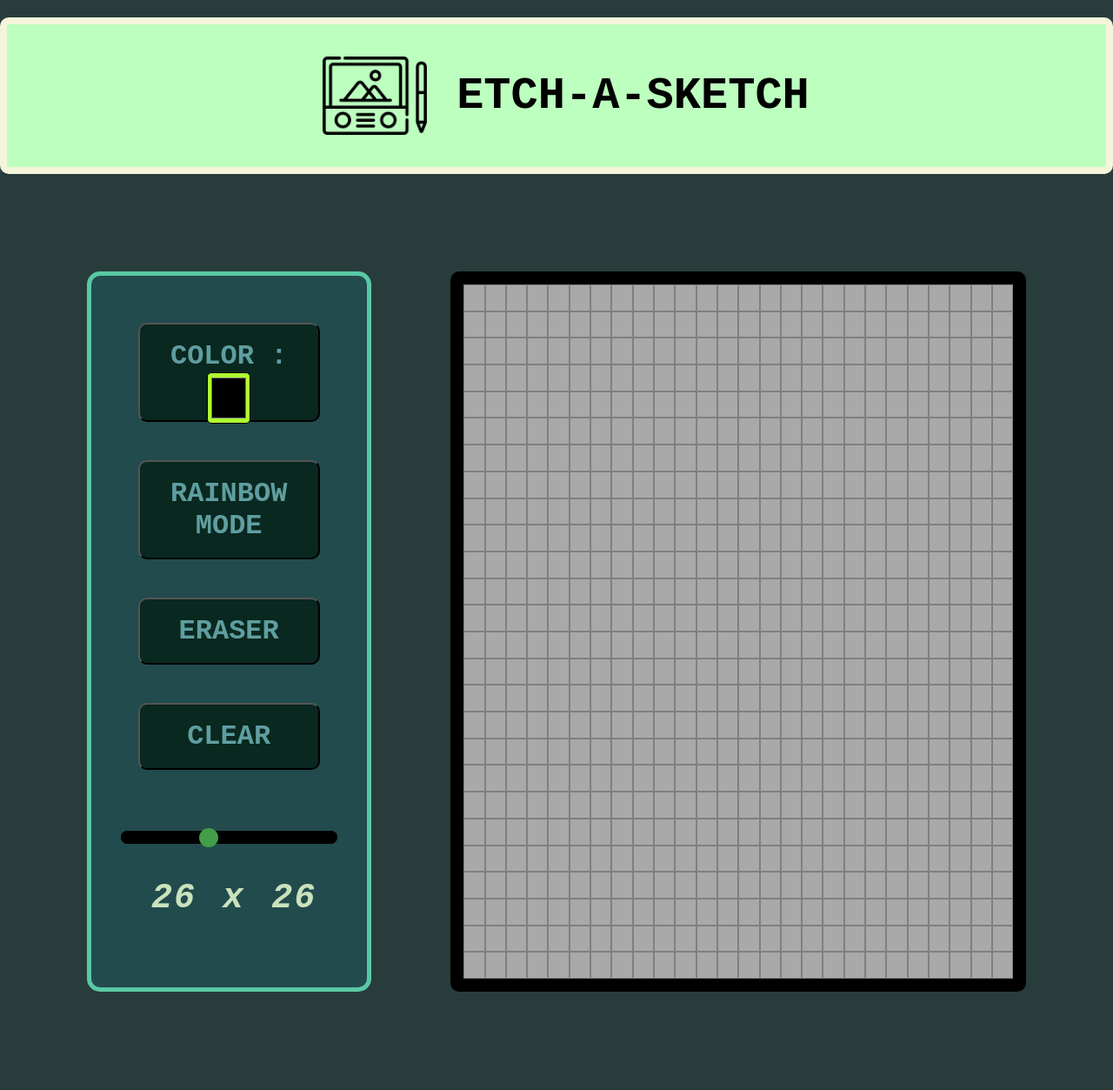
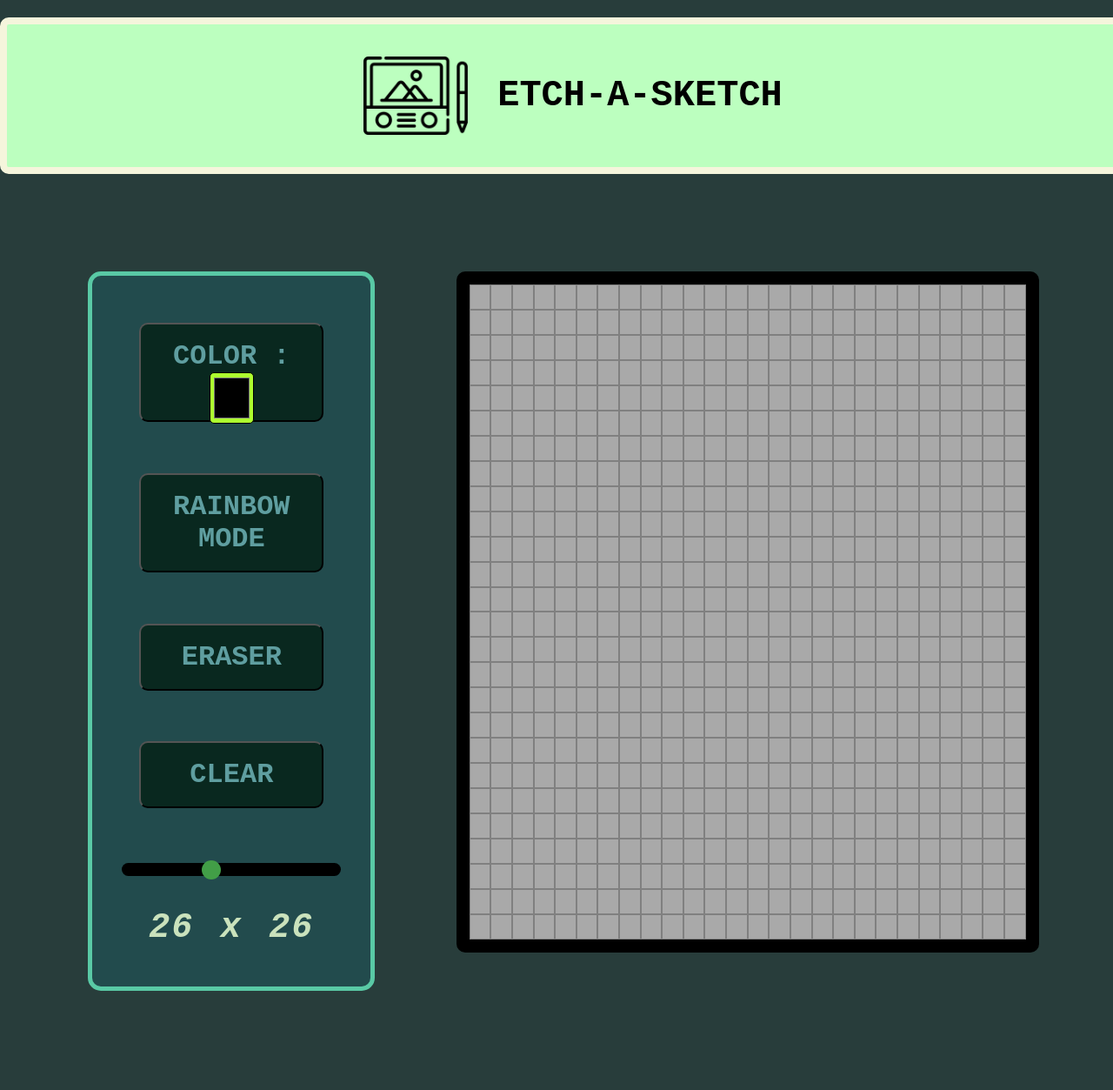
Before and after one commit to Aymane-1/ETCH-A-SKETCH, a plain HTML site: page index.html in a window 1280 px wide. Shown: the top 1253 px of the page at 87% size. Drawn offline with Linux system fonts and the light colour scheme.

Commit message:
fix sizing issue

```diff
--- a/style.css
+++ b/style.css
@@ -6,13 +6,14 @@ body{
     justify-content: space-between;
     align-items: center;
     height: 100vh;
+    width: 100%;
 }
 
 h1{
     color: black;
     text-align: center;
     font-family: monospace;
-    font-size: 52px;
+    font-size: 42px;
     font-weight: 900;
 }
 
@@ -43,6 +44,7 @@ header{
     border-radius: 15px;
     padding: 32px;
     width: 20%;
+    height: 100%;
 }
 
 #container{
@@ -53,6 +55,7 @@ header{
     border-radius: 10px;
     background: darkgray;
     width: 50%;
+    height: 100%;
 }
 
 #deco{
@@ -60,7 +63,6 @@ header{
     align-items: center;
     border-radius: 10px;
     width: 100%;
-    margin-top: 150px;
 }
 
 button{
@@ -95,6 +97,7 @@ input[type=range]::-webkit-slider-runnable-track{
     border-radius: 8px;
     width: 100px;
     height: 15px;
+    margin-top: -30px;
 }
 
 input[type=range]::-webkit-slider-thumb{
@@ -107,7 +110,7 @@ input[type=range]::-webkit-slider-thumb{
 }
 
 #size{
-    margin-top: 30px;
+    margin: 5px 0px;
     padding: 8px;
     font-size: 40px;
     font-weight: 900;
```
